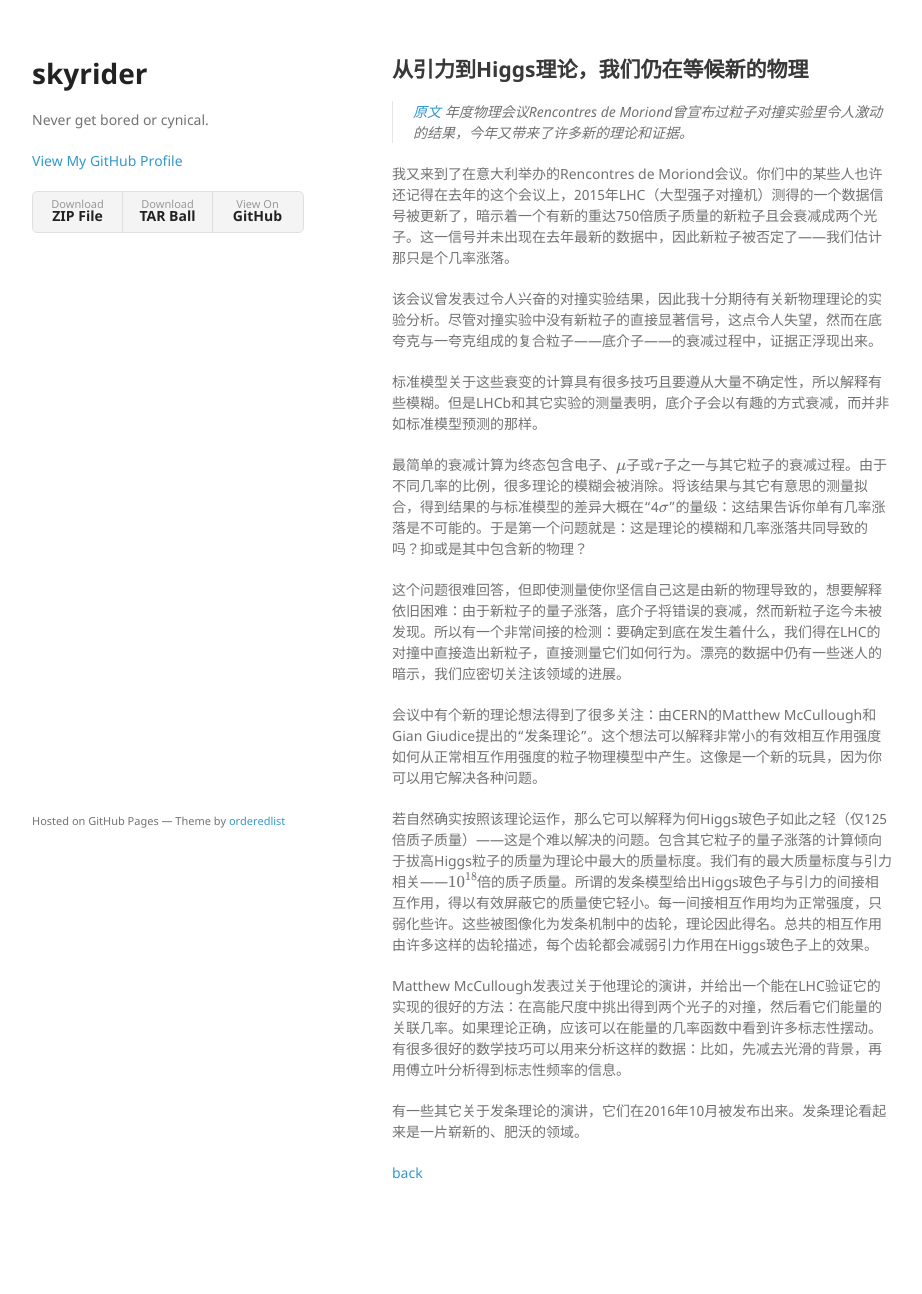
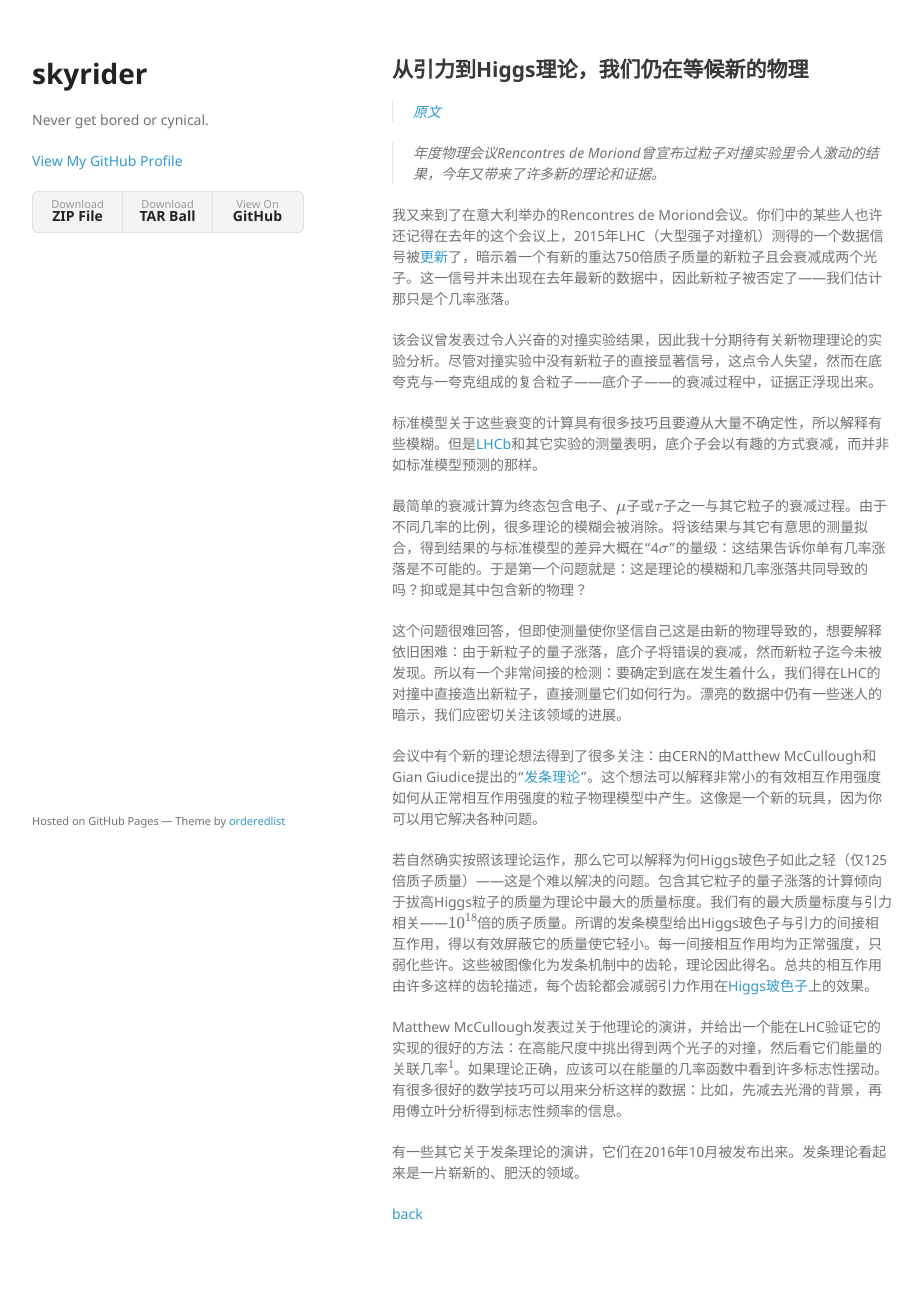
Before and after one commit to aladden/aladden.github.io, a Jekyll site: the page built from from-gravity-to-the-Higss-we’re-still-waiting-for-new-physics.md, in a window 1280 px wide. Shown: the whole page, without its empty margins (178-1100 px from the left). Built offline with Jekyll 4.4.1, drawn with Linux system fonts in a browser that asks for light colours; formulas are drawn with MathJax 3; before the commit the page ends 1253 px from its top, so only the background shows below that.

Commit message:
Update from-gravity-to-the-Higss-we’re-still-waiting-for-new-physics.md

```diff
--- a/from-gravity-to-the-Higss-we’re-still-waiting-for-new-physics.md
+++ b/from-gravity-to-the-Higss-we’re-still-waiting-for-new-physics.md
@@ -6,23 +6,24 @@ layout: default
 ## 从引力到Higgs理论，我们仍在等候新的物理
 
 >[原文][2]
+
 > 年度物理会议Rencontres de Moriond曾宣布过粒子对撞实验里令人激动的结果，今年又带来了许多新的理论和证据。
 
-我又来到了在意大利举办的Rencontres de Moriond会议。你们中的某些人也许还记得在去年的这个会议上，2015年LHC（大型强子对撞机）测得的一个数据信号被更新了，暗示着一个有新的重达750倍质子质量的新粒子且会衰减成两个光子。这一信号并未出现在去年最新的数据中，因此新粒子被否定了——我们估计那只是个几率涨落。
+我又来到了在意大利举办的Rencontres de Moriond会议。你们中的某些人也许还记得在去年的这个会议上，2015年LHC（大型强子对撞机）测得的一个数据信号被[更新][3]了，暗示着一个有新的重达750倍质子质量的新粒子且会衰减成两个光子。这一信号并未出现在去年最新的数据中，因此新粒子被否定了——我们估计那只是个几率涨落。
 
 该会议曾发表过令人兴奋的对撞实验结果，因此我十分期待有关新物理理论的实验分析。尽管对撞实验中没有新粒子的直接显著信号，这点令人失望，然而在底夸克与一夸克组成的复合粒子——底介子——的衰减过程中，证据正浮现出来。
 
-标准模型关于这些衰变的计算具有很多技巧且要遵从大量不确定性，所以解释有些模糊。但是LHCb和其它实验的测量表明，底介子会以有趣的方式衰减，而并非如标准模型预测的那样。
+标准模型关于这些衰变的计算具有很多技巧且要遵从大量不确定性，所以解释有些模糊。但是[LHCb][4]和其它实验的测量表明，底介子会以有趣的方式衰减，而并非如标准模型预测的那样。
 
 最简单的衰减计算为终态包含电子、$$\mu$$子或$$\tau$$子之一与其它粒子的衰减过程。由于不同几率的比例，很多理论的模糊会被消除。将该结果与其它有意思的测量拟合，得到结果的与标准模型的差异大概在“4$$\sigma$$”的量级：这结果告诉你单有几率涨落是不可能的。于是第一个问题就是：这是理论的模糊和几率涨落共同导致的吗？抑或是其中包含新的物理？
 
 这个问题很难回答，但即使测量使你坚信自己这是由新的物理导致的，想要解释依旧困难：由于新粒子的量子涨落，底介子将错误的衰减，然而新粒子迄今未被发现。所以有一个非常间接的检测：要确定到底在发生着什么，我们得在LHC的对撞中直接造出新粒子，直接测量它们如何行为。漂亮的数据中仍有一些迷人的暗示，我们应密切关注该领域的进展。
 
-会议中有个新的理论想法得到了很多关注：由CERN的Matthew McCullough和Gian Giudice提出的“发条理论”。这个想法可以解释非常小的有效相互作用强度如何从正常相互作用强度的粒子物理模型中产生。这像是一个新的玩具，因为你可以用它解决各种问题。
+会议中有个新的理论想法得到了很多关注：由CERN的Matthew McCullough和Gian Giudice提出的“[发条理论][5]”。这个想法可以解释非常小的有效相互作用强度如何从正常相互作用强度的粒子物理模型中产生。这像是一个新的玩具，因为你可以用它解决各种问题。
 
-若自然确实按照该理论运作，那么它可以解释为何Higgs玻色子如此之轻（仅125倍质子质量）——这是个难以解决的问题。包含其它粒子的量子涨落的计算倾向于拔高Higgs粒子的质量为理论中最大的质量标度。我们有的最大质量标度与引力相关——$$10^{18}$$倍的质子质量。所谓的发条模型给出Higgs玻色子与引力的间接相互作用，得以有效屏蔽它的质量使它轻小。每一间接相互作用均为正常强度，只弱化些许。这些被图像化为发条机制中的齿轮，理论因此得名。总共的相互作用由许多这样的齿轮描述，每个齿轮都会减弱引力作用在Higgs玻色子上的效果。
+若自然确实按照该理论运作，那么它可以解释为何Higgs玻色子如此之轻（仅125倍质子质量）——这是个难以解决的问题。包含其它粒子的量子涨落的计算倾向于拔高Higgs粒子的质量为理论中最大的质量标度。我们有的最大质量标度与引力相关——$$10^{18}$$倍的质子质量。所谓的发条模型给出Higgs玻色子与引力的间接相互作用，得以有效屏蔽它的质量使它轻小。每一间接相互作用均为正常强度，只弱化些许。这些被图像化为发条机制中的齿轮，理论因此得名。总共的相互作用由许多这样的齿轮描述，每个齿轮都会减弱引力作用在[Higgs玻色子][6]上的效果。
 
-Matthew McCullough发表过关于他理论的演讲，并给出一个能在LHC验证它的实现的很好的方法：在高能尺度中挑出得到两个光子的对撞，然后看它们能量的关联几率。如果理论正确，应该可以在能量的几率函数中看到许多标志性摆动。有很多很好的数学技巧可以用来分析这样的数据：比如，先减去光滑的背景，再用傅立叶分析得到标志性频率的信息。
+Matthew McCullough发表过关于他理论的演讲，并给出一个能在LHC验证它的实现的很好的方法：在高能尺度中挑出得到两个光子的对撞，然后看它们能量的关联几率$$^1$$。如果理论正确，应该可以在能量的几率函数中看到许多标志性摆动。有很多很好的数学技巧可以用来分析这样的数据：比如，先减去光滑的背景，再用傅立叶分析得到标志性频率的信息。
 
 有一些其它关于发条理论的演讲，它们在2016年10月被发布出来。发条理论看起来是一片崭新的、肥沃的领域。
 
```
Also changed, not shown: other parts of from-gravity-to-the-Higss-we’re-still-waiting-for-new-physics.md (+4 -0 lines).
